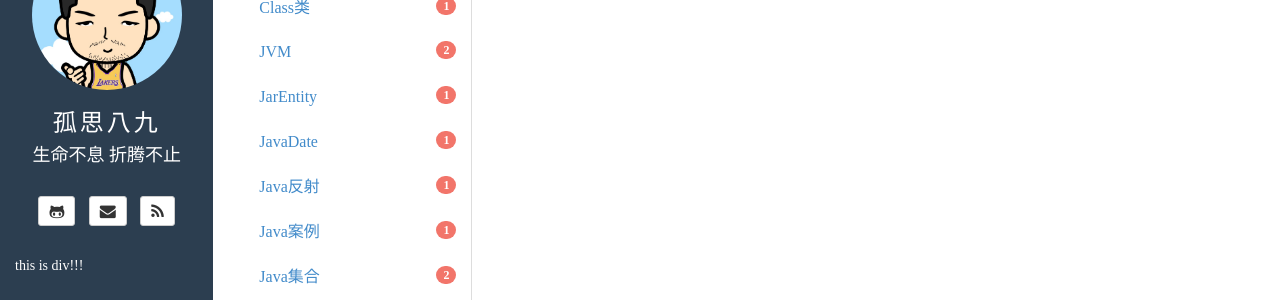
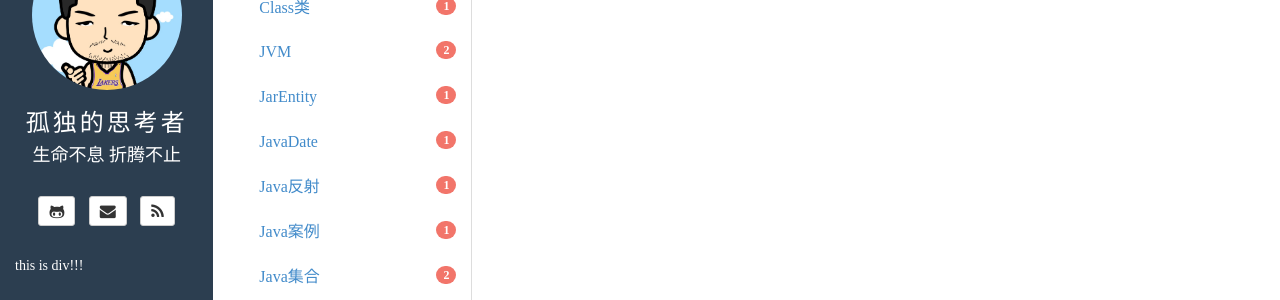
Before and after one commit to yoting/yoting.github.io, a Jekyll site: the page built from home/tags.md, in a window 1280 px wide. Shown: the part 134-434 px from the top of the page. Built offline with Jekyll 4.4.1, drawn with Linux system fonts in a browser that asks for light colours; Markdown is read by kramdown in place of the engine named in the settings.

Commit message:
update config

```diff
--- a/_config.yml
+++ b/_config.yml
@@ -1,7 +1,7 @@
 # visit https://github.com/mojombo/jekyll/wiki/Configuration for more settings
 
 gems: [jekyll-paginate]
-paginate: 5 # pagination based on number of posts
+paginate: 10 # pagination based on number of posts
 paginate_path: "page:num"
 permalink: /:categories/:year/:month/:day/:title/
 exclude: ["README.txt"] # files to exclude
@@ -25,12 +25,13 @@
 #destination: ../yoting.github.io
 include: [home]  #除了_post文件夹下的需要解析外，自定义_home下的也需要解析
 
+#设置所有页面的默认title
 defaults:
   -
     scope:
       path: "" # empty string for all files
     values:
-      title: 孤思八九hhhhh
+      title: 孤思八九
 
 description: 生命不息，折腾不止，孤独思考，不瞎折腾！
 author:
@@ -41,7 +42,7 @@
   #twitter: none
   #pinterest: asd123
   #linkedin: asd123
-  webname: 孤思八九
+  webname: 孤独的思考者
   bio_sidebar: 生命不息  折腾不止
   bio: 生命不息，折腾不止，孤独思考，不瞎折腾！
   #email_md5: 726351295ec82e145928582f595aa3aa
```
